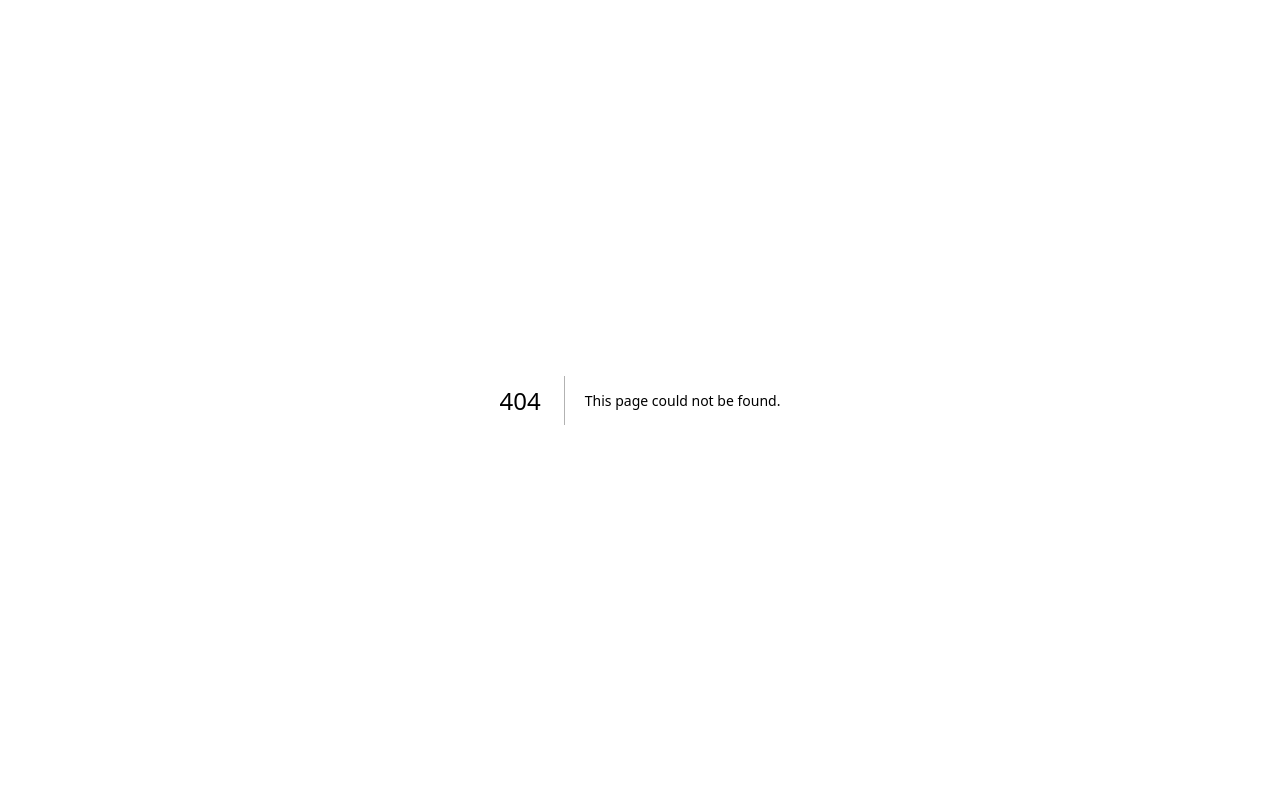
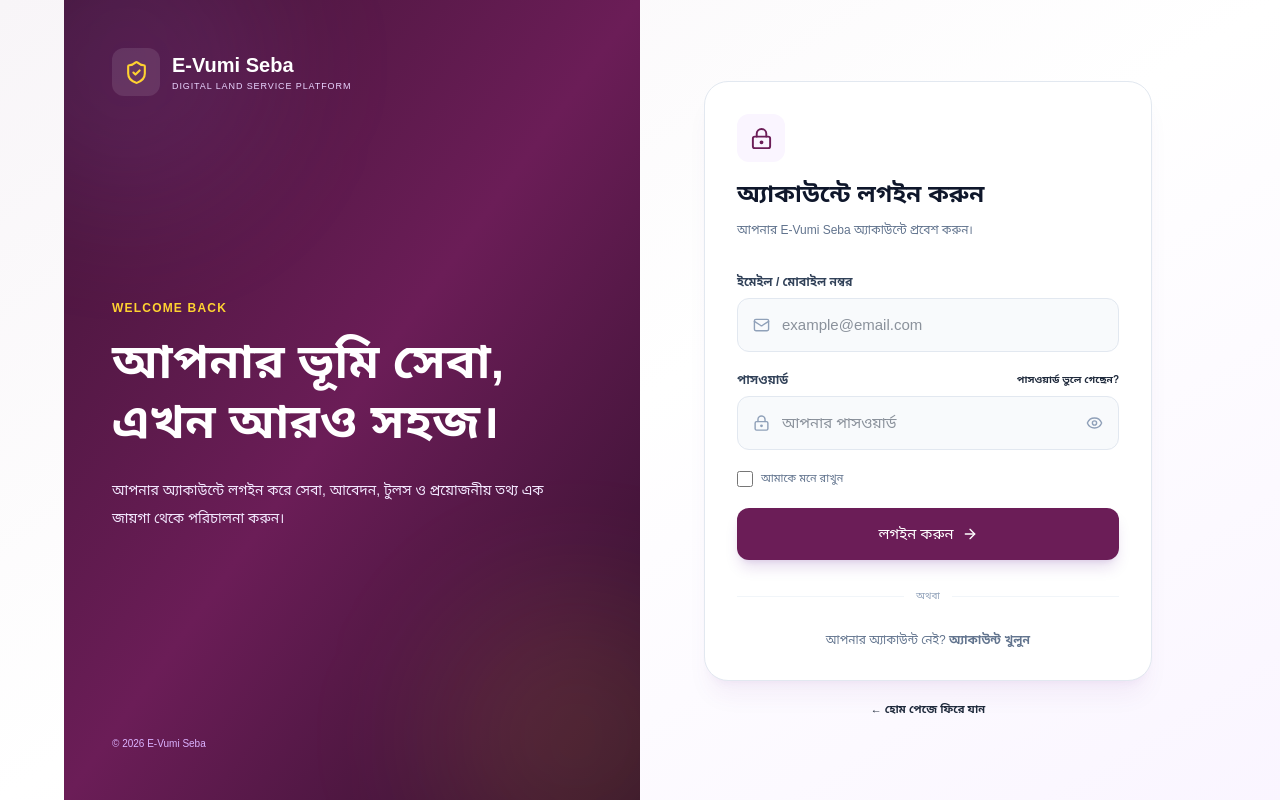
Before and after one commit to mdshorif2005islam-png/e-vumi-seba-platform, a Next.js app: page /login in a window 1280 px wide. Before the commit this address had no page. Built offline with nearby package versions, Linux system fonts and the light colour scheme.

Commit message:
Add login page with form and styling

```diff
--- /dev/null
+++ b/app/login/page.tsx
@@ -0,0 +1,199 @@
+"use client";
+
+import { useState } from "react";
+import Link from "next/link";
+import {
+  ArrowRight,
+  Eye,
+  EyeOff,
+  LockKeyhole,
+  Mail,
+  ShieldCheck,
+} from "lucide-react";
+
+export default function LoginPage() {
+  const [showPassword, setShowPassword] = useState(false);
+
+  return (
+    <main className="min-h-screen bg-gradient-to-br from-[#f8f5f8] via-white to-purple-50">
+      <div className="mx-auto grid min-h-screen max-w-6xl lg:grid-cols-2">
+        {/* LEFT */}
+        <div className="hidden lg:flex relative overflow-hidden bg-gradient-to-br from-[#421437] via-[#6b1d57] to-[#32102d] p-12 text-white">
+          <div className="absolute -left-20 -top-20 h-72 w-72 rounded-full bg-purple-400/10 blur-3xl" />
+          <div className="absolute -bottom-20 -right-20 h-72 w-72 rounded-full bg-amber-300/10 blur-3xl" />
+
+          <div className="relative z-10 flex flex-col justify-between">
+            <Link href="/" className="flex items-center gap-3">
+              <div className="flex h-12 w-12 items-center justify-center rounded-xl bg-white/10">
+                <ShieldCheck size={25} className="text-amber-300" />
+              </div>
+
+              <div>
+                <div className="text-xl font-black">E-Vumi Seba</div>
+                <div className="text-[9px] tracking-widest text-purple-200">
+                  DIGITAL LAND SERVICE PLATFORM
+                </div>
+              </div>
+            </Link>
+
+            <div className="max-w-md">
+              <p className="mb-4 text-xs font-bold uppercase tracking-widest text-amber-300">
+                Welcome Back
+              </p>
+
+              <h1 className="text-5xl font-black leading-tight">
+                আপনার ভূমি সেবা,
+                <br />
+                এখন আরও সহজ।
+              </h1>
+
+              <p className="mt-6 text-sm leading-7 text-purple-100">
+                আপনার অ্যাকাউন্টে লগইন করে সেবা, আবেদন, টুলস ও
+                প্রয়োজনীয় তথ্য এক জায়গা থেকে পরিচালনা করুন।
+              </p>
+            </div>
+
+            <p className="text-[10px] text-purple-300">
+              © {new Date().getFullYear()} E-Vumi Seba
+            </p>
+          </div>
+        </div>
+
+        {/* RIGHT */}
+        <div className="flex items-center justify-center px-5 py-10 sm:px-8">
+          <div className="w-full max-w-md">
+            <div className="mb-8 lg:hidden">
+              <Link
+                href="/"
+                className="text-xl font-black text-[#6b1d57]"
+              >
+                E-Vumi Seba
+              </Link>
+            </div>
+
+            <div className="rounded-3xl border border-slate-200 bg-white p-6 shadow-xl shadow-purple-900/5 sm:p-8">
+              <div className="mb-8">
+                <div className="mb-4 flex h-12 w-12 items-center justify-center rounded-xl bg-purple-50">
+                  <LockKeyhole
+                    size={23}
+                    className="text-[#6b1d57]"
+                  />
+                </div>
+
+                <h2 className="text-2xl font-black text-slate-900">
+                  অ্যাকাউন্টে লগইন করুন
+                </h2>
+
+                <p className="mt-2 text-xs leading-6 text-slate-500">
+                  আপনার E-Vumi Seba অ্যাকাউন্টে প্রবেশ করুন।
+                </p>
+              </div>
+
+              <form className="space-y-5">
+                <div>
+                  <label className="mb-2 block text-xs font-bold text-slate-700">
+                    ইমেইল / মোবাইল নম্বর
+                  </label>
+
+                  <div className="relative">
+                    <Mail
+                      size={17}
+                      className="absolute left-4 top-1/2 -translate-y-1/2 text-slate-400"
+                    />
+
+                    <input
+                      type="text"
+                      placeholder="example@email.com"
+                      className="w-full rounded-xl border border-slate-200 bg-slate-50 py-3.5 pl-11 pr-4 text-sm outline-none transition focus:border-[#6b1d57] focus:bg-white focus:ring-4 focus:ring-purple-100"
+                    />
+                  </div>
+                </div>
+
+                <div>
+                  <div className="mb-2 flex items-center justify-between">
+                    <label className="text-xs font-bold text-slate-700">
+                      পাসওয়ার্ড
+                    </label>
+
+                    <Link
+                      href="/forgot-password"
+                      className="text-[10px] font-bold text-[#6b1d57] hover:underline"
+                    >
+                      পাসওয়ার্ড ভুলে গেছেন?
+                    </Link>
+                  </div>
+
+                  <div className="relative">
+                    <LockKeyhole
+                      size={17}
+                      className="absolute left-4 top-1/2 -translate-y-1/2 text-slate-400"
+                    />
+
+                    <input
+                      type={showPassword ? "text" : "password"}
+                      placeholder="আপনার পাসওয়ার্ড"
+                      className="w-full rounded-xl border border-slate-200 bg-slate-50 py-3.5 pl-11 pr-12 text-sm outline-none transition focus:border-[#6b1d57] focus:bg-white focus:ring-4 focus:ring-purple-100"
+                    />
+
+                    <button
+                      type="button"
+                      onClick={() => setShowPassword(!showPassword)}
+                      className="absolute right-4 top-1/2 -translate-y-1/2 text-slate-400 hover:text-[#6b1d57]"
+                    >
+                      {showPassword ? (
+                        <EyeOff size={17} />
+                      ) : (
+                        <Eye size={17} />
+                      )}
+                    </button>
+                  </div>
+                </div>
+
+                <label className="flex items-center gap-2 text-[11px] text-slate-500">
+                  <input
+                    type="checkbox"
+                    className="h-4 w-4 rounded border-slate-300 accent-[#6b1d57]"
+                  />
+                  আমাকে মনে রাখুন
+                </label>
+
+                <button
+                  type="submit"
+                  className="flex w-full items-center justify-center gap-2 rounded-xl bg-[#6b1d57] py-3.5 text-xs font-black text-white shadow-lg shadow-purple-900/15 transition hover:bg-[#551645] hover:-translate-y-0.5"
+                >
+                  লগইন করুন
+                  <ArrowRight size={16} />
+                </button>
+              </form>
+
+              <div className="my-7 flex items-center gap-3">
+                <div className="h-px flex-1 bg-slate-100" />
+                <span className="text-[10px] text-slate-400">
+                  অথবা
+                </span>
+                <div className="h-px flex-1 bg-slate-100" />
+              </div>
+
+              <p className="text-center text-xs text-slate-500">
+                আপনার অ্যাকাউন্ট নেই?{" "}
+                <Link
+                  href="/register"
+                  className="font-black text-[#6b1d57] hover:underline"
+                >
+                  অ্যাকাউন্ট খুলুন
+                </Link>
+              </p>
+            </div>
+
+            <Link
+              href="/"
+              className="mt-5 block text-center text-[11px] font-semibold text-slate-400 hover:text-[#6b1d57]"
+            >
+              ← হোম পেজে ফিরে যান
+            </Link>
+          </div>
+        </div>
+      </div>
+    </main>
+  );
+}
```
